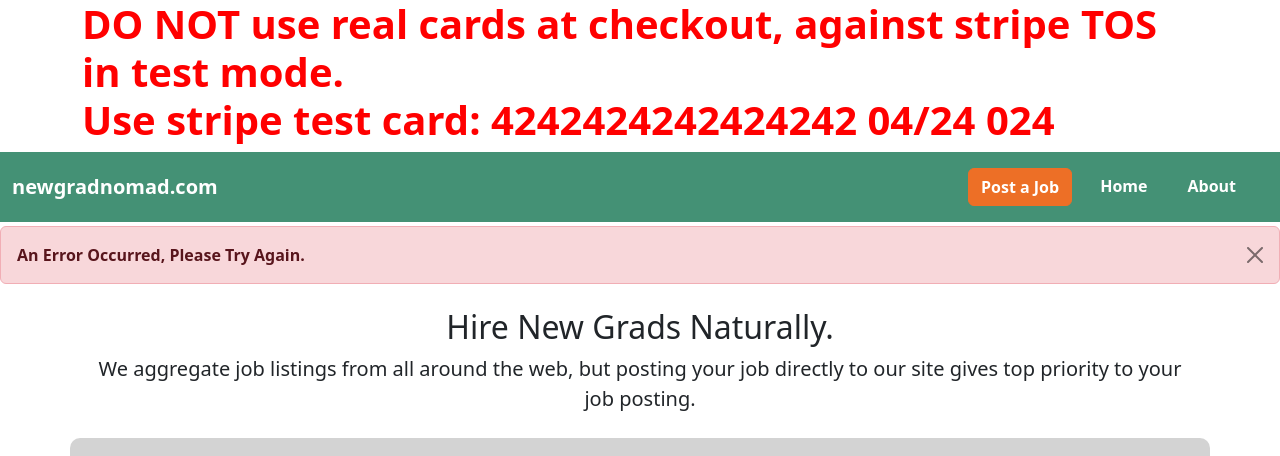
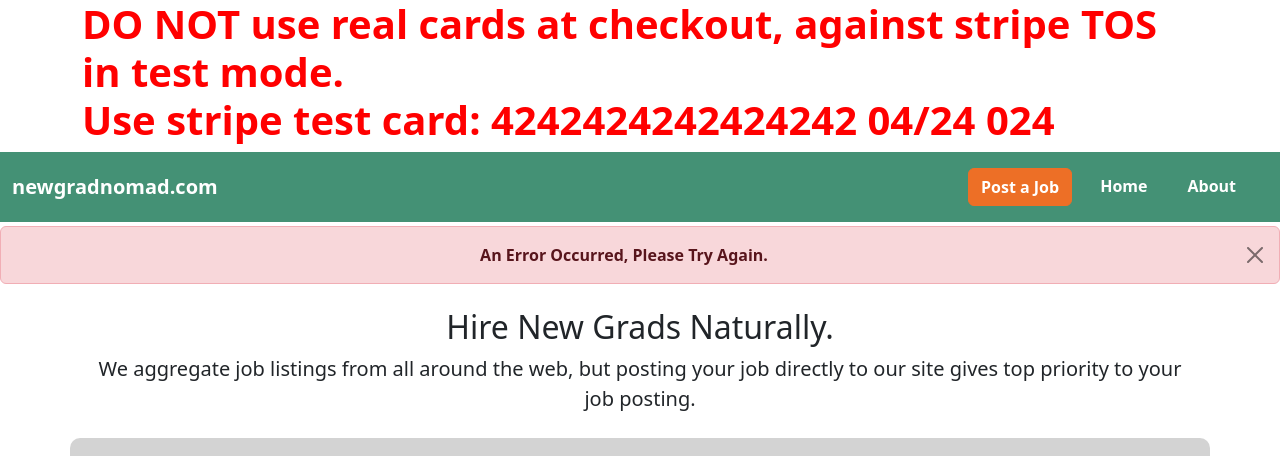
Before and after one commit to NewGradNomad/newgradnomad.com-HTML-PHP, a PHP site: page /pages/PostAJob.php in a window 1280 px wide. Shown: the top 456 px of the page. Run offline with PHP 8.4, Linux system fonts and the light colour scheme; the visitor is signed in with stand-in values (Sample User, id 1); some libraries are stand-ins or nearby versions.

Commit message:
center text in alerts

```diff
--- a/pages/PostAJob.php
+++ b/pages/PostAJob.php
@@ -31,28 +31,28 @@ session_start();
   <?php
   if (!empty($_SESSION['missingInput']) && $_SESSION['missingInput']) {
     echo '
-    <div class="alert alert-danger alert-dismissible fade show mt-1" role="alert">
+    <div class="alert alert-danger alert-dismissible fade show mt-1 text-center" role="alert">
     <strong>An Error Occurred, Please Try Again.</strong>
     <button type="button" class="btn-close" data-bs-dismiss="alert" aria-label="Close"></button>
     </div>';
     $_SESSION['missingInput'] = '';
   } else if (!empty($_SESSION['listingError']) && $_SESSION['listingError']) {
     echo '
-      <div class="alert alert-danger alert-dismissible fade show mt-1" role="alert">
+      <div class="alert alert-danger alert-dismissible fade show mt-1 text-center" role="alert">
       <strong>Unknown Error Occurred, Please Try Again Later.</strong>
       <button type="button" class="btn-close" data-bs-dismiss="alert" aria-label="Close"></button>
       </div>';
     $_SESSION['listingError'] = '';
   } else if (!empty($_SESSION['contactSupport']) && $_SESSION['contactSupport']) {
     echo '
-      <div class="alert alert-danger alert-dismissible fade show mt-1" role="alert">
+      <div class="alert alert-danger alert-dismissible fade show mt-1 text-center" role="alert">
       <strong>Unknown Error Occurred, Please Contact Support. Reference ID: '; echo $_SESSION['listingID']; echo'</strong>
       <button type="button" class="btn-close" data-bs-dismiss="alert" aria-label="Close"></button>
       </div>';
     $_SESSION['contactSupport'] = '';
   } else if (!empty($_SESSION['cancelSuccess']) && $_SESSION['cancelSuccess']) {
     echo '
-      <div class="alert alert-success alert-dismissible fade show mt-1 role="alert">
+      <div class="alert alert-success alert-dismissible fade show mt-1 text-center" role="alert">
       <strong>Listing was Successfully Canceled.</strong>
       <button type="button" class="btn-close" data-bs-dismiss="alert" aria-label="Close"></button>
       </div>';
```
Also changed, not shown: index.php (+10 -11 lines).
